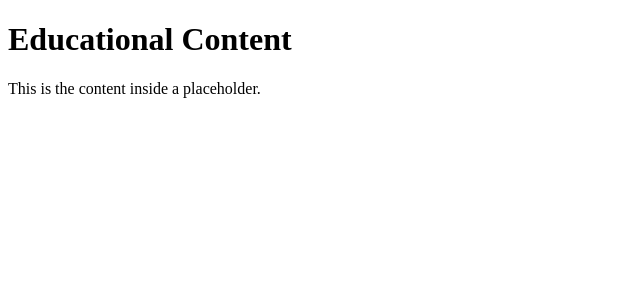
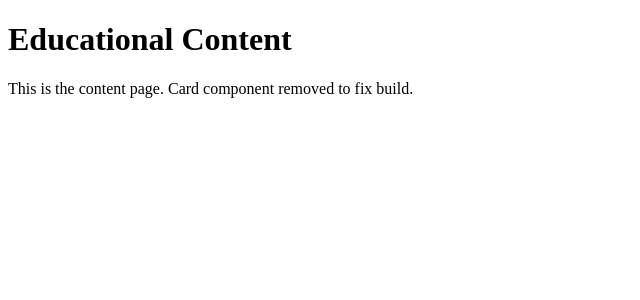
Before and after one commit to ChilliPhantom/edu-grow-sa, a Next.js app: page /content in a window 1280 px wide. Shown: the top 300 px of the page, without its empty margins (0-640 px from the left). Built offline with nearby package versions, Linux system fonts and the light colour scheme.

Commit message:
Update page.tsx

```diff
--- a/app/content/page.tsx
+++ b/app/content/page.tsx
@@ -4,7 +4,7 @@ export default function ContentPage() {
   return (
     <main className="p-8">
       <h1 className="text-3xl font-bold">Educational Content</h1>
-      <p>This is the content inside a placeholder.</p>
+      <p>This is the content page. Card component removed to fix build.</p>
     </main>
   );
 }
```
